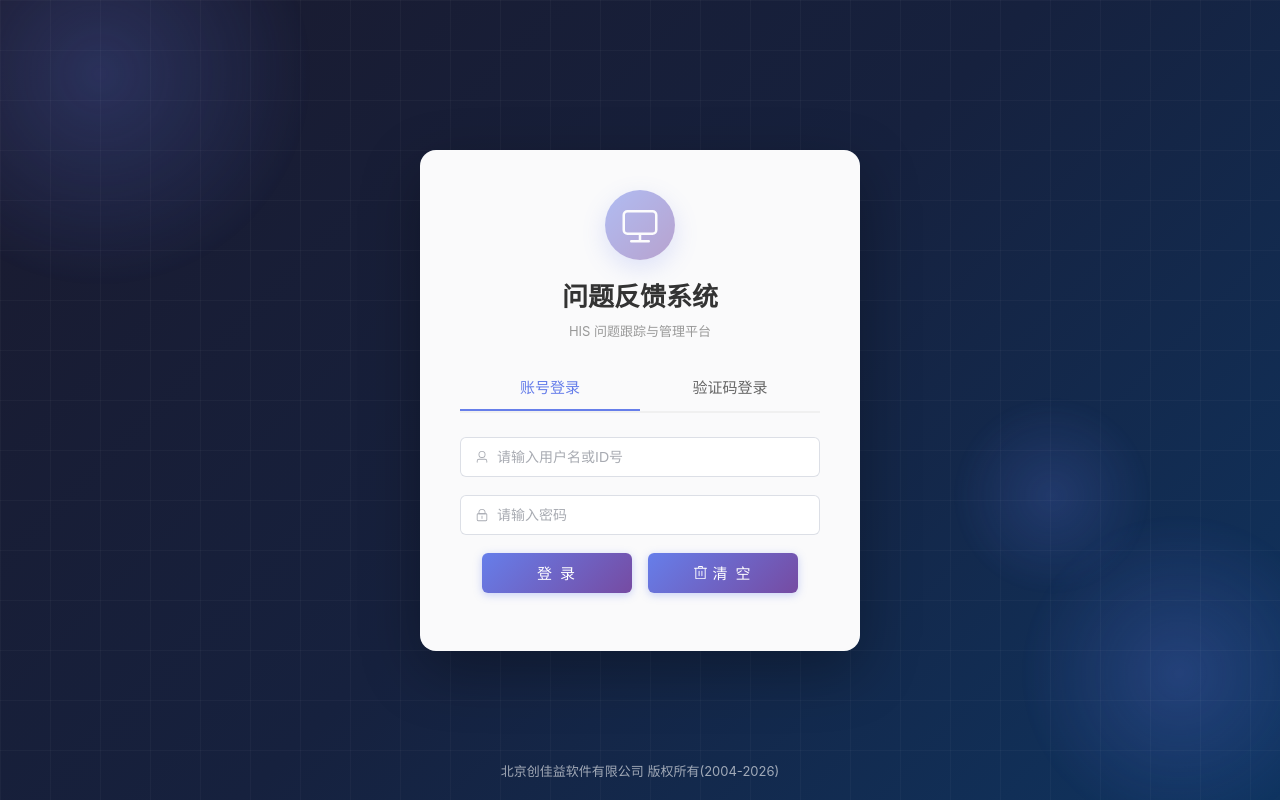
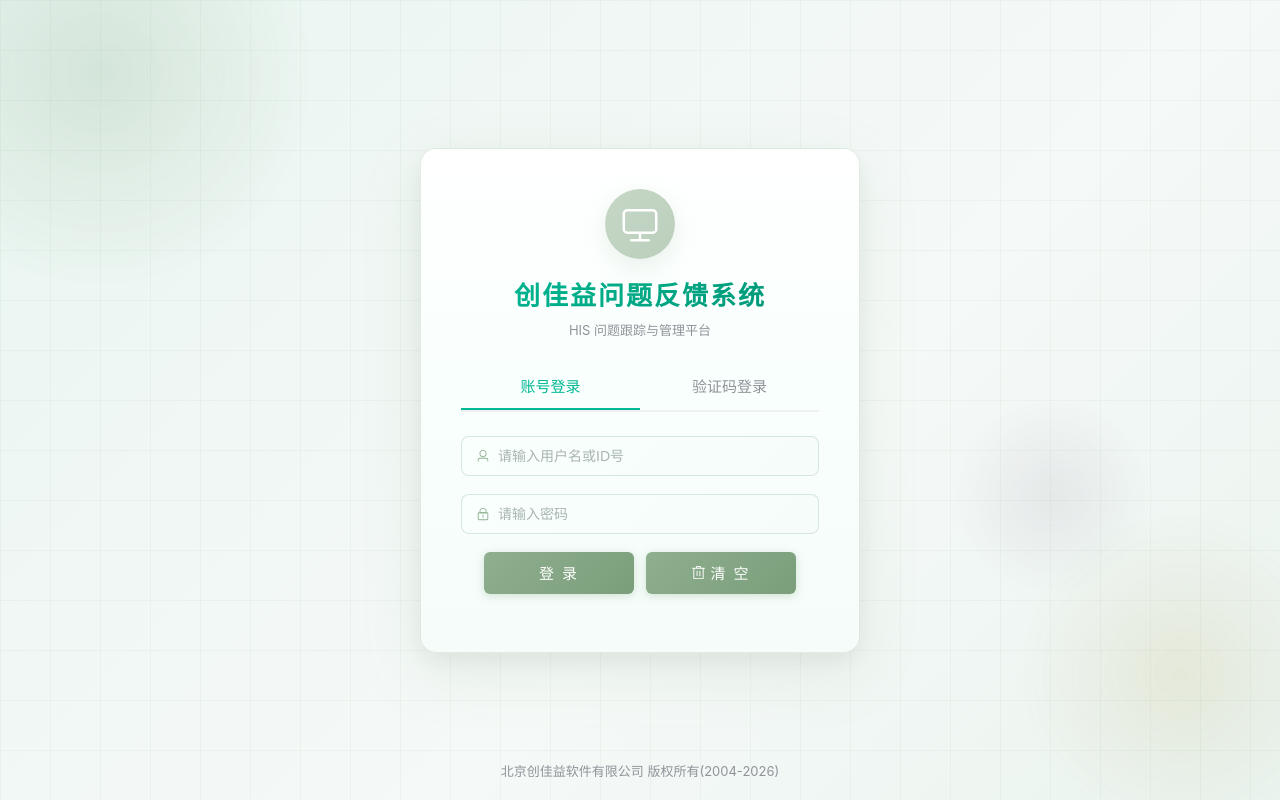
Before and after one commit to cjyzxh/feedback-system, a Vue app in the folder frontend/: page /login in a window 1280 px wide. Built offline with nearby package versions, Linux system fonts and the light colour scheme.

Commit message:
报表页查询逻辑修复：不打勾只查当前研发人员，打勾先筛选研发人员再按人循环查询；修复人员接口数据结构；页面标题整体居中考虑导航栏宽度

```diff
--- a/frontend/src/views/layout/index.vue
+++ b/frontend/src/views/layout/index.vue
@@ -746,6 +746,10 @@ onUnmounted(() => {
   font-family: "Microsoft YaHei", "PingFang SC", "Helvetica Neue", Arial, sans-serif;
   letter-spacing: 3px;
   text-shadow: 0 2px 4px rgba(0, 184, 148, 0.1);
+  /* 考虑左侧导航栏宽度(210px)，让标题在整个页面居中 */
+  /* 左侧导航栏占用210px，所以标题需要向左偏移105px（导航栏宽度的一半） */
+  position: relative;
+  left: -105px;
 }
 .user-info {
   flex: 1;
--- a/frontend/src/views/login/index.vue
+++ b/frontend/src/views/login/index.vue
@@ -13,7 +13,7 @@
         <div class="logo-icon">
           <el-icon :size="40"><Monitor /></el-icon>
         </div>
-        <h1 class="title">问题反馈系统</h1>
+        <h1 class="title">创佳益问题反馈系统</h1>
         <p class="subtitle">HIS 问题跟踪与管理平台</p>
       </div>
 
@@ -92,11 +92,11 @@
 
         <el-form-item>
           <div class="button-group">
-            <button type="button" class="btn-gradient" @click="handleLogin">
+            <button type="button" class="btn-gradient btn-login" @click="handleLogin">
               <span v-if="loading" class="loading-text">登录中...</span>
               <span v-else>登 录</span>
             </button>
-            <button type="button" class="btn-gradient" @click="handleClear">
+            <button type="button" class="btn-gradient btn-clear" @click="handleClear">
               <el-icon class="btn-icon"><Delete /></el-icon>清 空
             </button>
           </div>
@@ -354,7 +354,7 @@ const handleLogin = async () => {
   justify-content: center;
   align-items: center;
   min-height: 100vh;
-  background: linear-gradient(135deg, #1a1a2e 0%, #16213e 50%, #0f3460 100%);
+  background: linear-gradient(135deg, #e8f5f0 0%, #f0f7f4 30%, #f5f9f7 60%, #eaf4ef 100%);
   overflow: hidden;
 }
 
@@ -371,7 +371,7 @@ const handleLogin = async () => {
 .circle {
   position: absolute;
   border-radius: 50%;
-  background: radial-gradient(circle, rgba(102, 126, 234, 0.3) 0%, transparent 70%);
+  background: radial-gradient(circle, rgba(143, 175, 143, 0.25) 0%, transparent 70%);
   animation: float 8s ease-in-out infinite;
 }
 
@@ -381,6 +381,7 @@ const handleLogin = async () => {
   top: -100px;
   left: -100px;
   animation-delay: 0s;
+  background: radial-gradient(circle, rgba(143, 175, 143, 0.3) 0%, transparent 70%);
 }
 
 .circle-2 {
@@ -389,6 +390,7 @@ const handleLogin = async () => {
   bottom: -50px;
   right: -50px;
   animation-delay: 2s;
+  background: radial-gradient(circle, rgba(201, 192, 143, 0.3) 0%, transparent 70%);
 }
 
 .circle-3 {
@@ -397,6 +399,7 @@ const handleLogin = async () => {
   top: 50%;
   right: 10%;
   animation-delay: 4s;
+  background: radial-gradient(circle, rgba(166, 156, 172, 0.25) 0%, transparent 70%);
 }
 
 @keyframes float {
@@ -411,8 +414,8 @@ const handleLogin = async () => {
   width: 100%;
   height: 100%;
   background-image:
-    linear-gradient(rgba(255, 255, 255, 0.03) 1px, transparent 1px),
-    linear-gradient(90deg, rgba(255, 255, 255, 0.03) 1px, transparent 1px);
+    linear-gradient(rgba(143, 175, 143, 0.08) 1px, transparent 1px),
+    linear-gradient(90deg, rgba(143, 175, 143, 0.08) 1px, transparent 1px);
   background-size: 50px 50px;
 }
 
@@ -421,10 +424,11 @@ const handleLogin = async () => {
   z-index: 10;
   width: 440px;
   padding: 40px;
-  background: rgba(255, 255, 255, 0.98);
+  background: linear-gradient(180deg, #ffffff 0%, #f8fffd 50%, #f5fcf9 100%);
   border-radius: 16px;
-  box-shadow: 0 20px 60px rgba(0, 0, 0, 0.3);
+  box-shadow: 0 20px 60px rgba(143, 175, 143, 0.15), 0 8px 24px rgba(0, 0, 0, 0.06);
   animation: slideUp 0.6s ease-out;
+  border: 1px solid rgba(143, 175, 143, 0.25);
 }
 
 @keyframes slideUp {
@@ -450,28 +454,32 @@ const handleLogin = async () => {
   width: 70px;
   height: 70px;
   border-radius: 50%;
-  background: linear-gradient(135deg, #667eea 0%, #764ba2 100%);
+  background: linear-gradient(135deg, #8FAF8F 0%, #7A9E7A 100%);
   color: #fff;
   margin-bottom: 16px;
-  box-shadow: 0 8px 24px rgba(102, 126, 234, 0.4);
+  box-shadow: 0 8px 24px rgba(143, 175, 143, 0.35);
   animation: pulse 2s ease-in-out infinite;
 }
 
 @keyframes pulse {
-  0%, 100% { box-shadow: 0 8px 24px rgba(102, 126, 234, 0.4); }
-  50% { box-shadow: 0 8px 32px rgba(102, 126, 234, 0.6); }
+  0%, 100% { box-shadow: 0 8px 24px rgba(143, 175, 143, 0.35); }
+  50% { box-shadow: 0 8px 32px rgba(143, 175, 143, 0.55); }
 }
 
 .title {
   font-size: 26px;
   font-weight: 600;
-  color: #333;
+  background: linear-gradient(135deg, #00b894 0%, #00a884 50%, #009376 100%);
+  -webkit-background-clip: text;
+  -webkit-text-fill-color: transparent;
+  background-clip: text;
   margin: 0;
+  letter-spacing: 2px;
 }
 
 .subtitle {
   font-size: 13px;
-  color: #999;
+  color: #909399;
   margin-top: 8px;
 }
 
@@ -486,23 +494,54 @@ const handleLogin = async () => {
   text-align: center;
   padding: 12px;
   cursor: pointer;
-  color: #666;
+  color: #909399;
   font-size: 15px;
   transition: all 0.3s;
 }
 
 .tab-item.active {
-  color: #667eea;
-  border-bottom: 2px solid #667eea;
+  color: #00b894;
+  border-bottom: 2px solid #00b894;
   font-weight: 500;
 }
 
 .tab-item:hover {
-  color: #667eea;
+  color: #00b894;
 }
 
 .login-form {
   margin-top: 24px;
+}
+
+/* 输入框样式 - 浅青绿色背景，与整体风格协调 */
+.login-form :deep(.el-input__wrapper) {
+  background: linear-gradient(135deg, #f8fffd 0%, #f5fcf9 100%);
+  border-radius: 8px;
+  box-shadow: 0 0 0 1px #d4e8e0 inset;
+  transition: all 0.3s;
+}
+
+.login-form :deep(.el-input__wrapper:hover) {
+  box-shadow: 0 0 0 1px #8FAF8F inset;
+  background: linear-gradient(135deg, #ffffff 0%, #f8fffd 100%);
+}
+
+.login-form :deep(.el-input__wrapper.is-focus) {
+  box-shadow: 0 0 0 1px #00b894 inset, 0 0 10px rgba(0, 184, 148, 0.15);
+  background: linear-gradient(135deg, #ffffff 0%, #f0fffb 100%);
+}
+
+.login-form :deep(.el-input__inner) {
+  color: #303133;
+  font-size: 14px;
+}
+
+.login-form :deep(.el-input__inner::placeholder) {
+  color: #a8b5b0;
+}
+
+.login-form :deep(.el-input__prefix) {
+  color: #8FAF8F;
 }
 
 .code-input-wrapper {
@@ -521,32 +560,48 @@ const handleLogin = async () => {
 
 .button-group {
   display: flex;
-  gap: 16px;
+  gap: 12px;
   justify-content: center;
   width: 100%;
 }
 
 .btn-gradient {
   width: 150px;
-  height: 40px;
+  height: 42px;
   font-size: 15px;
   font-weight: 500;
   color: #fff;
-  background: linear-gradient(135deg, #667eea 0%, #764ba2 100%);
   border: none;
   border-radius: 6px;
   cursor: pointer;
   transition: all 0.3s ease;
-  box-shadow: 0 2px 8px rgba(102, 126, 234, 0.35);
   display: inline-flex;
   align-items: center;
   justify-content: center;
   letter-spacing: 2px;
 }
 
-.btn-gradient:hover {
-  background: linear-gradient(135deg, #7689f0 0%, #865bb2 100%);
-  box-shadow: 0 4px 16px rgba(102, 126, 234, 0.5);
+/* 登录按钮 - 莫兰迪绿 */
+.btn-login {
+  background: linear-gradient(135deg, #8FAF8F 0%, #7A9E7A 100%);
+  box-shadow: 0 2px 8px rgba(143, 175, 143, 0.35);
+}
+
+.btn-login:hover {
+  background: linear-gradient(135deg, #9DBB9D 0%, #8FAF8F 100%);
+  box-shadow: 0 4px 16px rgba(143, 175, 143, 0.5);
+  transform: translateY(-1px);
+}
+
+/* 清空按钮 - 莫兰迪绿（与登录按钮一致） */
+.btn-clear {
+  background: linear-gradient(135deg, #8FAF8F 0%, #7A9E7A 100%);
+  box-shadow: 0 2px 8px rgba(143, 175, 143, 0.35);
+}
+
+.btn-clear:hover {
+  background: linear-gradient(135deg, #9DBB9D 0%, #8FAF8F 100%);
+  box-shadow: 0 4px 16px rgba(143, 175, 143, 0.5);
   transform: translateY(-1px);
 }
 
@@ -572,7 +627,7 @@ const handleLogin = async () => {
 .login-tip {
   margin-top: 24px;
   text-align: center;
-  color: #999;
+  color: #909399;
   font-size: 12px;
 }
 
@@ -582,7 +637,7 @@ const handleLogin = async () => {
   left: 0;
   right: 0;
   text-align: center;
-  color: rgba(255, 255, 255, 0.6);
+  color: #909399;
   font-size: 13px;
   z-index: 10;
 }
--- a/frontend/src/views/report/modify-status.vue
+++ b/frontend/src/views/report/modify-status.vue
@@ -279,13 +279,42 @@ const loadData = async () => {
 
     let list: any[] = []
 
-    if (viewAll.value || canViewOthers.value) {
-      // 查询所有人员
-      const res = await axios.get('/api/feedback', { params: baseParams })
-      const data = res.data?.data || res.data || res
-      list = data?.list || []
+    if (viewAll.value) {
+      // 勾选"查询所有人员"时，先找出类别包含"工程师"的操作员，然后按人循环查询
+      // 1. 先查询人员列表，找出类别包含工程师的操作员
+      const staffRes = await axios.get('/api/staff')
+      const staffData = staffRes.data?.data || staffRes.data || {}
+      const staffList = staffData?.list || staffData || []
+      const engineerList = staffList.filter((s: any) =>
+        s.category && s.category.includes('1') && s.xingming  // category='1'表示研发人员
+      )
+      const engineerNames = [...new Set(engineerList.map((s: any) => s.xingming))]
+
+      // 2. 按人循环查询问题，合并结果
+      const allResults = await Promise.all(
+        engineerNames.map((name: string) =>
+          axios.get('/api/feedback', { params: { ...baseParams, xggcs: name } })
+        )
+      )
+
+      // 3. 合并所有结果并去重
+      const merged: any[] = []
+      allResults.forEach((res: any) => {
+        const data = res.data?.data || res.data || res
+        const itemList = data?.list || []
+        merged.push(...itemList)
+      })
+
+      // 按id去重
+      const uniqueMap: Record<string, any> = {}
+      merged.forEach((item: any) => {
+        if (!uniqueMap[item.id]) {
+          uniqueMap[item.id] = item
+        }
+      })
+      list = Object.values(uniqueMap)
     } else {
-      // 只查询当前用户作为工程师的问题
+      // 不勾选时，只查询当前用户作为工程师的问题（不管是否有查看非本人数据权限）
       const res = await axios.get('/api/feedback', { params: { ...baseParams, xggcs: currentUser } })
       const data = res.data?.data || res.data || res
       list = data?.list || []
--- a/frontend/src/views/testcheck/index.vue
+++ b/frontend/src/views/testcheck/index.vue
@@ -82,21 +82,27 @@
             </div>
           </el-col>
         </el-row>
-        <!-- 第二行：问题说明、处理意见、测试结果（等高显示） -->
+        <!-- 第二行：问题说明、测试说明、处理意见、测试结果（等高显示） -->
         <el-row :gutter="16">
-          <el-col :span="8">
+          <el-col :span="6">
             <div class="info-item large">
               <div class="info-label big">问题说明</div>
               <div class="info-value textarea large-text">{{ form.wentism || '-' }}</div>
             </div>
           </el-col>
-          <el-col :span="8">
+          <el-col :span="6">
+            <div class="info-item large">
+              <div class="info-label big">测试说明</div>
+              <div class="info-value textarea large-text">{{ form.shouzhongcs || '-' }}</div>
+            </div>
+          </el-col>
+          <el-col :span="6">
             <div class="info-item large">
               <div class="info-label big">处理意见</div>
               <div class="info-value textarea large-text">{{ form.gongcscs || '暂无' }}</div>
             </div>
           </el-col>
-          <el-col :span="8">
+          <el-col :span="6">
             <div class="info-item large">
               <div class="info-label big required">测试结果</div>
               <el-input
@@ -149,6 +155,12 @@
         <el-table-column prop="xggcs" label="工程师" width="70" />
         <el-table-column prop="shishiry" label="跟进人" width="70" />
         <el-table-column prop="wentism" label="问题说明" min-width="120" show-overflow-tooltip />
+        <el-table-column prop="shouzhongcs" label="测试说明" min-width="120" show-overflow-tooltip>
+          <template #default="{ row }">
+            <span v-if="row.shouzhongcs">{{ row.shouzhongcs }}</span>
+            <span v-else style="color: #c0c4cc">-</span>
+          </template>
+        </el-table-column>
         <el-table-column prop="gongcscs" label="处理意见" min-width="100" show-overflow-tooltip />
         <el-table-column prop="jingjicd" label="紧急" width="60" align="center">
           <template #default="{ row }">
```
Also changed, not shown: frontend/src/views/report/index.vue (+30 -15 lines), frontend/src/views/test/index.vue (+15 -3 lines).
